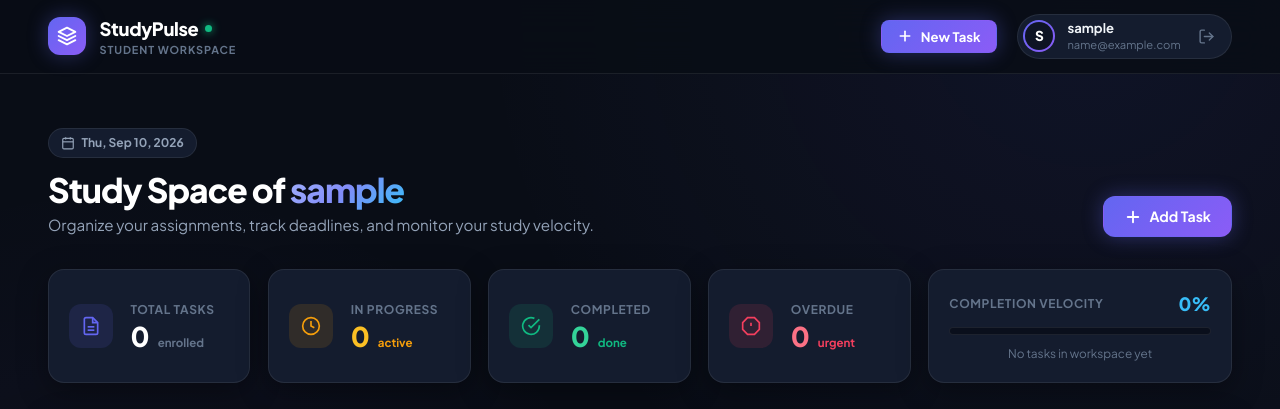
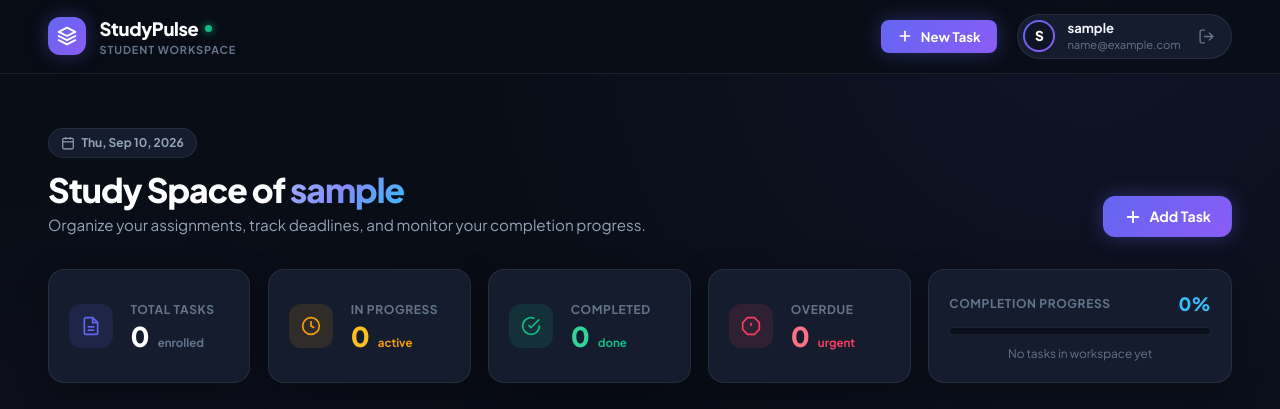
Before and after one commit to kaushikbuilds-cloud/inten, a Flask app: page / in a window 1280 px wide. Shown: the top 409 px of the page. Run offline with Flask 3, Linux system fonts and the light colour scheme; the visitor is signed in with stand-in values (Sample User, id 1); data comes from the database, SQL or seed files in the repository; data that the repository does not hold is empty.

Commit message:
Refactor positioning: rename Completion Velocity to Completion Progress and update README with clickable GitHub repository link

```diff
--- a/templates/dashboard.html
+++ b/templates/dashboard.html
@@ -19,7 +19,7 @@
             <h1 class="header-title">
                 Study Space of <span class="gradient-text">{{ g.user.username }}</span>
             </h1>
-            <p class="header-sub">Organize your assignments, track deadlines, and monitor your study velocity.</p>
+            <p class="header-sub">Organize your assignments, track deadlines, and monitor your completion progress.</p>
         </div>
 
         <div class="header-right">
@@ -104,7 +104,7 @@
 
         <div class="metric-card metric-card-wide">
             <div class="progress-top-row">
-                <span class="metric-label">Completion Velocity</span>
+                <span class="metric-label">Completion Progress</span>
                 <span class="progress-num" id="statRate">0%</span>
             </div>
             <div class="progress-track-bar">
```
Also changed, not shown: README.md.
